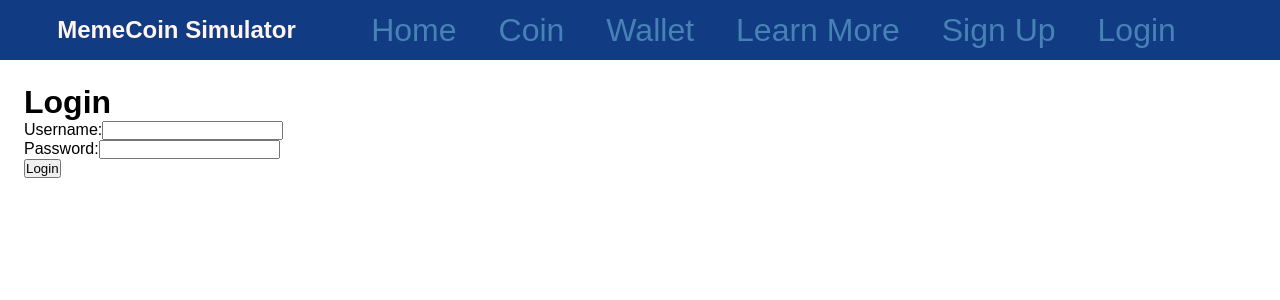
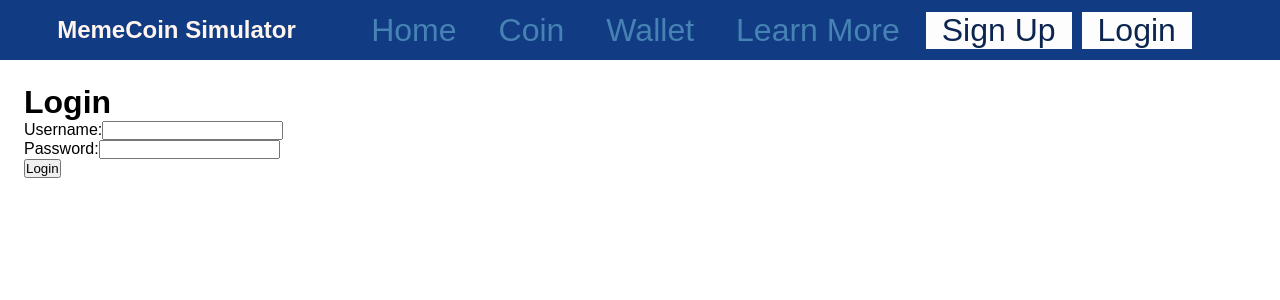
Before and after one commit to David-P-Molina/CryptoCurrency-trading-simulator, a React (Create React App) app: page /login in a window 1280 px wide. Shown: the top 300 px of the page. Built offline with nearby package versions, Linux system fonts and the light colour scheme.

Commit message:
Add Styling and user functionality to navbar

```diff
--- a/src/components/navbar/Navbar.css
+++ b/src/components/navbar/Navbar.css
@@ -35,5 +35,6 @@
     background-color: rgb(68, 114, 184);
 }
 .user-functions {
-    background-color: rgb(245, 249, 255);
+    background-color: rgb(253, 253, 253);
+    color:rgb(11, 36, 80)
 }
--- a/src/components/navbar/Navbar.js
+++ b/src/components/navbar/Navbar.js
@@ -20,8 +20,8 @@ const Navbar = ({ authChecked, loggedIn, currentUser }) => {
                     </>
                 ) : (
                     <>
-                        <NavLink to="/signup" className="nav-links" >Sign Up</NavLink>
-                        <NavLink to="/login" className="nav-links" >Login</NavLink>
+                        <NavLink to="/signup" className="nav-links user-functions" >Sign Up</NavLink>
+                        <NavLink to="/login" className="nav-links user-functions" >Login</NavLink>
                     </>
                 )}
                 </ul>
--- a/src/components/users/Logout.js
+++ b/src/components/users/Logout.js
@@ -2,6 +2,7 @@ import React from 'react'
 import { connect } from 'react-redux'
 import { logoutUser } from '../../actions/auth'
 import { useHistory } from 'react-router-dom'
+import '../navbar/Navbar.css'
 
 const Logout = ({ dispatchLogoutUser }) => {
     const history = useHistory()
@@ -11,7 +12,7 @@ const Logout = ({ dispatchLogoutUser }) => {
     }
 
     return (
-        <button className="btn" onClick={this.handleOnClick}>
+        <button className="nav-links user-functions" onClick={handleOnClick}>
             Logout
         </button>
     )
```
